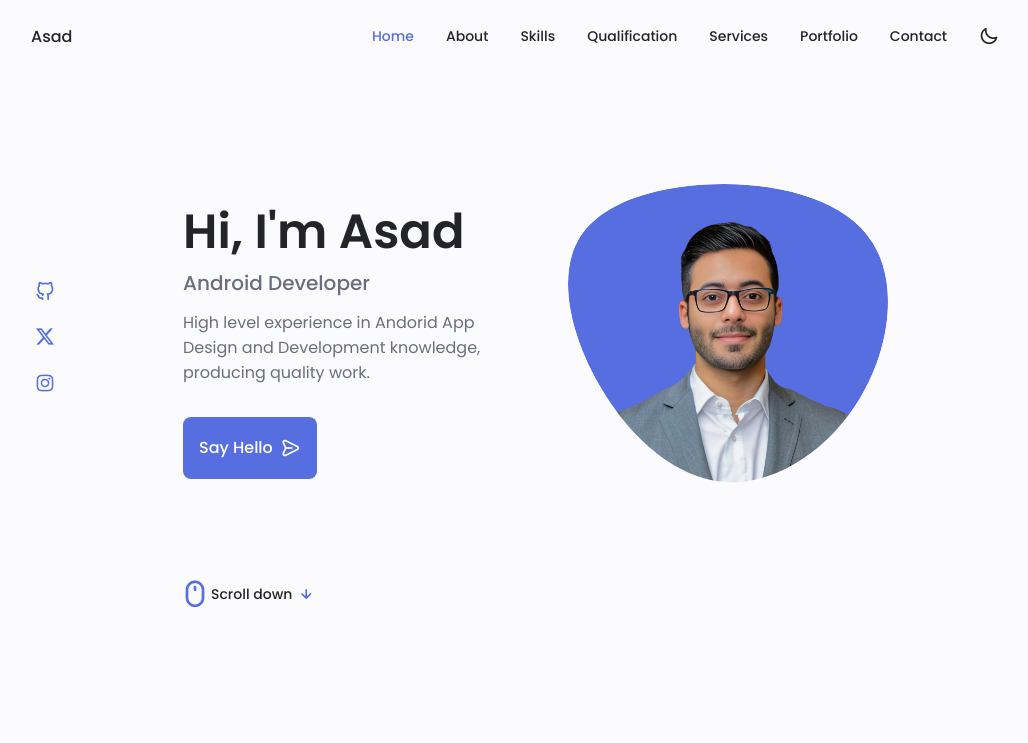
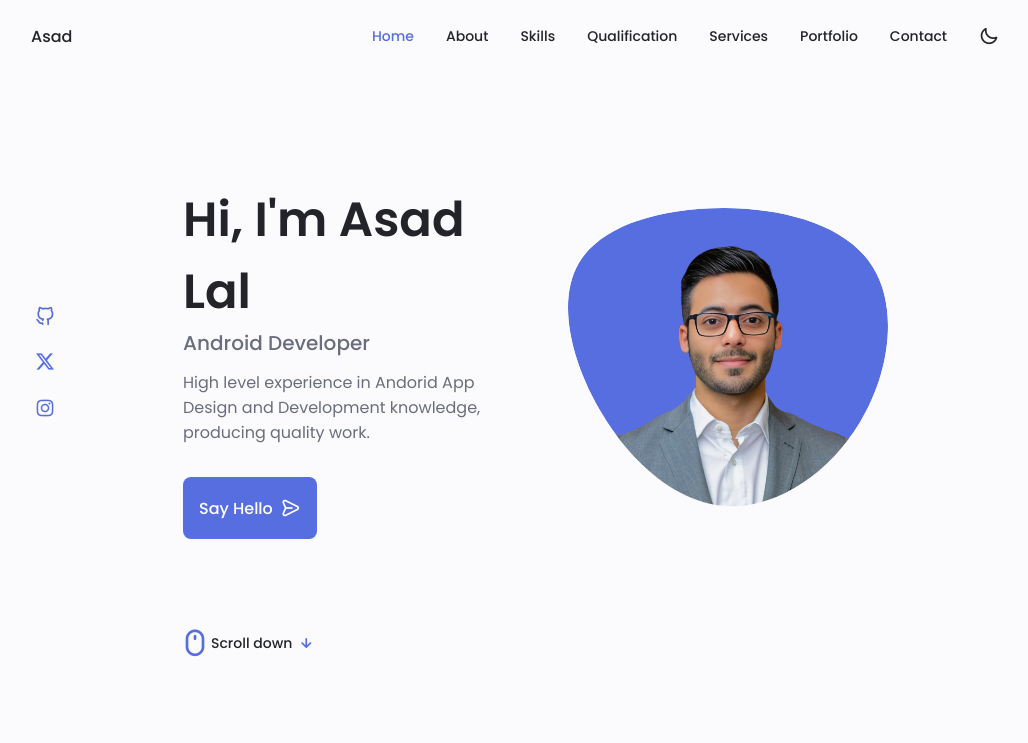
Before and after one commit to asadlal/asadlal.github.io, a plain HTML site: page index.html in a window 1280 px wide. Shown: the top 743 px of the page, without its empty margins (125-1153 px from the left). Drawn offline with nearby package versions, Linux system fonts and the light colour scheme.

Commit message:
update name in homepage title

```diff
--- a/index.html
+++ b/index.html
@@ -177,7 +177,7 @@
                         </div>
 
                         <div class="home__data">
-                            <h1 class="home__title">Hi, I'm Asad</h1>
+                            <h1 class="home__title">Hi, I'm Asad Lal</h1>
                             <h3 class="home__subtitle">Android Developer</h3>
                             <p class="home__description">High level experience in Andorid App Design and Development knowledge, producing quality work.</p>
                             <a href="#contact" class="button button--flex contact__button">
```
